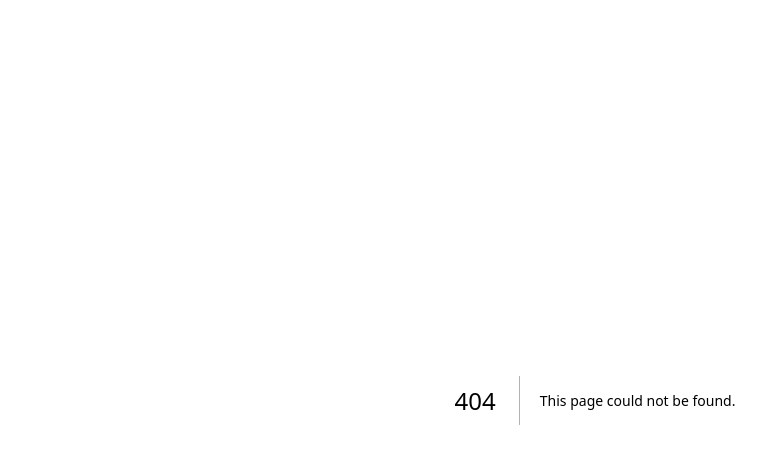
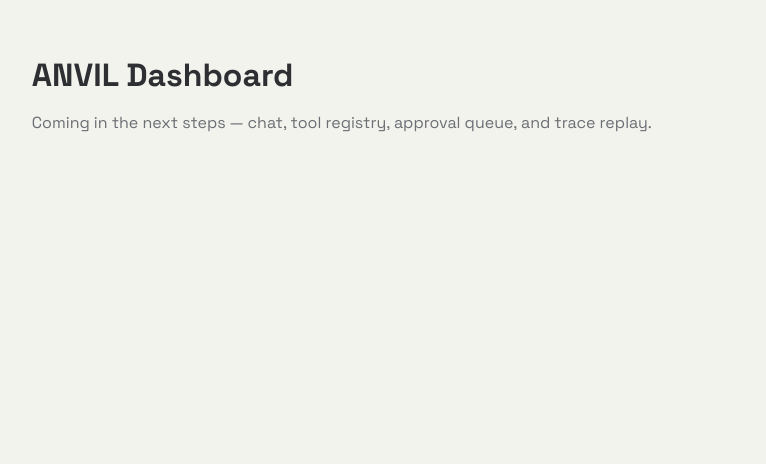
Before and after one commit to AmanSingh-404/ANVIL, a Next.js app in the folder dashboard/: page /dashboard in a window 1280 px wide. Before the commit this address had no page. Shown: the top 464 px of the page, without its empty margins (45-811 px from the left). Built offline with nearby package versions, Linux system fonts and the light colour scheme.

Commit message:
feat: implement landing page and dashboard shell

```diff
--- /dev/null
+++ b/dashboard/src/app/dashboard/page.js
@@ -0,0 +1,8 @@
+export default function DashboardPage() {
+  return (
+    <div style={{ padding: '4vw 6vw', fontFamily: 'var(--font-space-grotesk), sans-serif' }}>
+      <h1 style={{ fontSize: '2rem', fontWeight: 700 }}>ANVIL Dashboard</h1>
+      <p style={{ color: 'var(--muted)', marginTop: '12px' }}>Coming in the next steps — chat, tool registry, approval queue, and trace replay.</p>
+    </div>
+  );
+}
```
